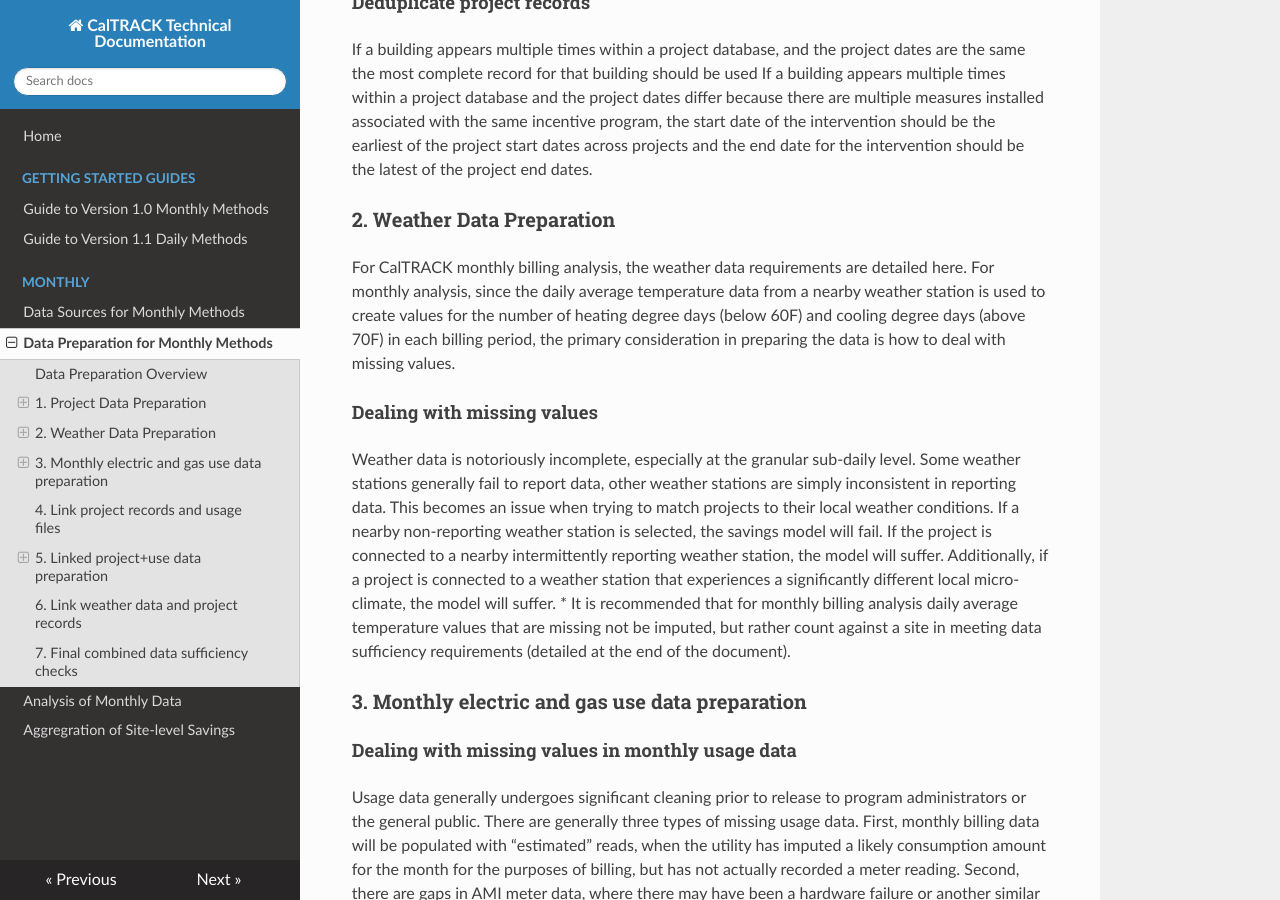
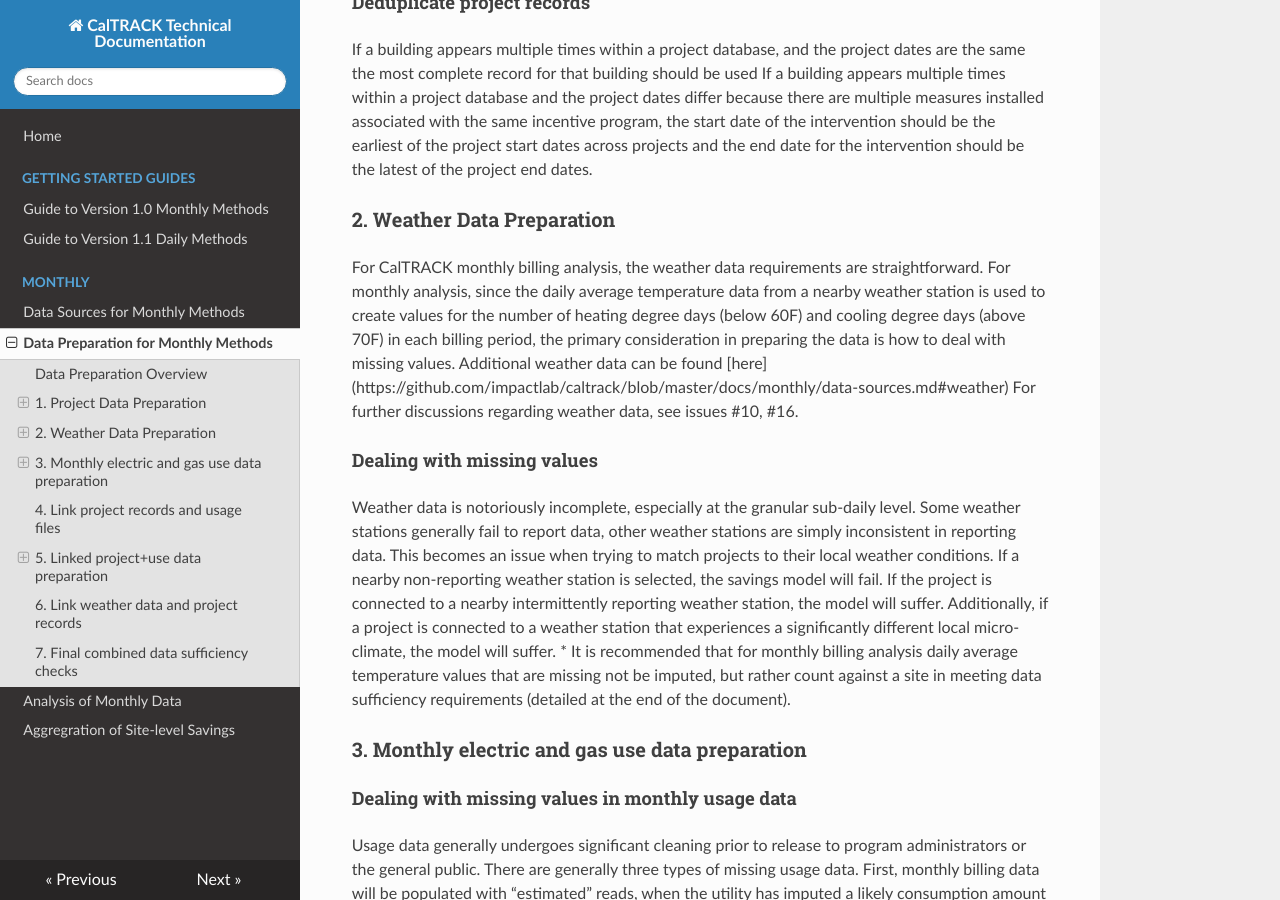
Before and after one commit to openeemeter/caltrack, an MkDocs documentation site: the page built from docs/monthly/data-prep.md, in a window 1280 px wide and 900 px high, scrolled down 1566 px. Built offline with MkDocs 1.6.1, drawn with Linux system fonts in a browser that asks for light colours; nearby versions of some CDN libraries; old or Windows-style settings are respelled for this version of MkDocs.

Commit message:
Clarify weather data

```diff
--- a/docs/monthly/data-prep.md
+++ b/docs/monthly/data-prep.md
@@ -40,7 +40,9 @@ If a building appears multiple times within a project database, and the project
 If a building appears multiple times within a project database and the project dates differ because there are multiple measures installed associated with the same incentive program, the start date of the intervention should be the earliest of the project start dates across projects and the end date for the intervention should be the latest of the project end dates.
 
 ### 2. Weather Data Preparation
-For CalTRACK monthly billing analysis, the weather data requirements are detailed here. For monthly analysis, since the daily average temperature data from a nearby weather station is used to create values for the number of heating degree days (below 60F) and cooling degree days (above 70F) in each billing period, the primary consideration in preparing the data is how to deal with missing values.
+For CalTRACK monthly billing analysis, the weather data requirements are straightforward. For monthly analysis, since the daily average temperature data from a nearby weather station is used to create values for the number of heating degree days (below 60F) and cooling degree days (above 70F) in each billing period, the primary consideration in preparing the data is how to deal with missing values.
+Additional weather data can be found [here] (https://github.com/impactlab/caltrack/blob/master/docs/monthly/data-sources.md#weather)
+For further discussions regarding weather data, see issues #10, #16.
 
 #### Dealing with missing values
 Weather data is notoriously incomplete, especially at the granular sub-daily level. Some weather stations generally fail to report data, other weather stations are simply inconsistent in reporting data. This becomes an issue when trying to match projects to their local weather conditions. If a nearby non-reporting weather station is selected, the savings model will fail. If the project is connected to a nearby intermittently reporting weather station, the model will suffer. Additionally, if a project is connected to a weather station that experiences a significantly different local micro-climate, the model will suffer.
```
